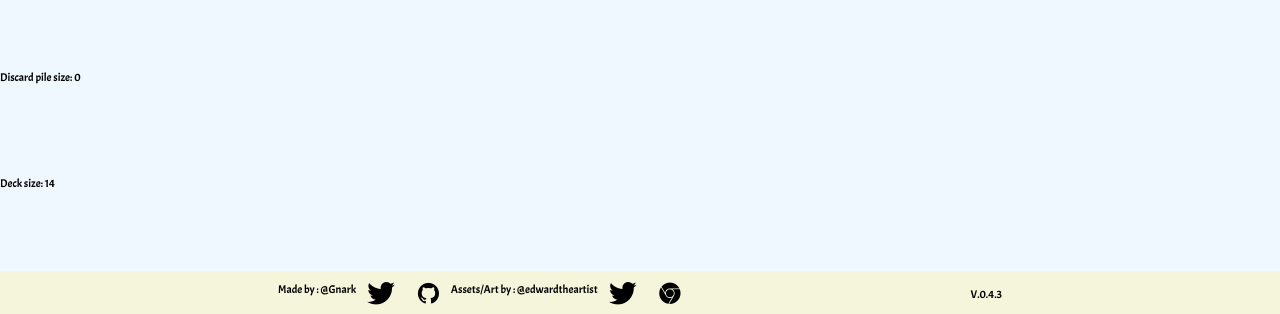
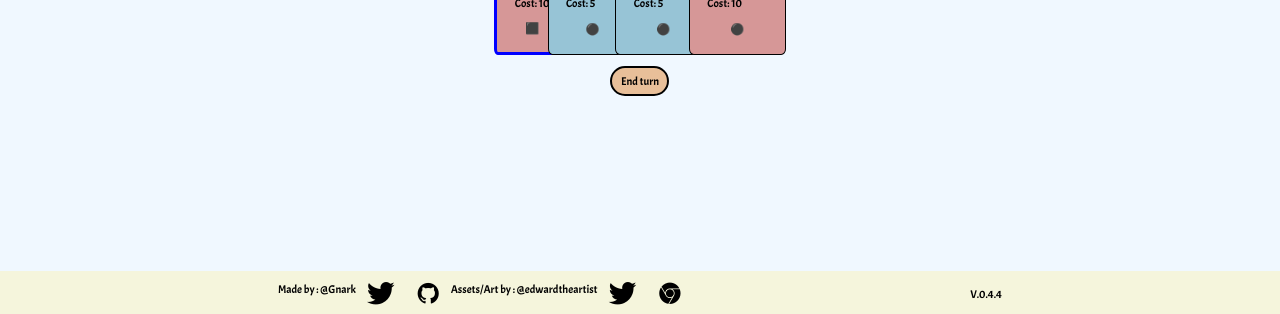
Before and after one commit to davidbarbi3r/meh-fight-ts, a React (Create React App) app: page / in a window 1280 px wide. Both pictures are taken after a click on the button "Start Game". Shown: the part 483-797 px from the top of the page. Built offline with nearby package versions, Linux system fonts and the light colour scheme.

Commit message:
:bookmark: Changed version to 0.4.4

```diff
--- a/package.json
+++ b/package.json
@@ -1,6 +1,6 @@
 {
   "name": "meh-fight-ts",
-  "version": "0.4.3",
+  "version": "0.4.4",
   "homepage": "https://davidbarbi3r.github.io/meh-fight-ts",
   "private": true,
   "dependencies": {
--- a/src/modules/game/components/BattleGround.tsx
+++ b/src/modules/game/components/BattleGround.tsx
@@ -52,8 +52,8 @@ function BattleGround({
           </div>
         </div>
       </section>
-      <p>Discard pile size: {discardPile}</p>
-      <p>Deck size: {deck}</p>
+      {/* <p>Discard pile size: {discardPile}</p>
+      <p>Deck size: {deck}</p> */}
       <Footer />
     </div>
   );
--- a/src/modules/layout/components/Footer.tsx
+++ b/src/modules/layout/components/Footer.tsx
@@ -24,7 +24,7 @@ export default function Footer() {
         </p>
       </div>
       <p>
-        V.0.4.3
+        V.0.4.4
       </p>
     </footer>
   );
```
